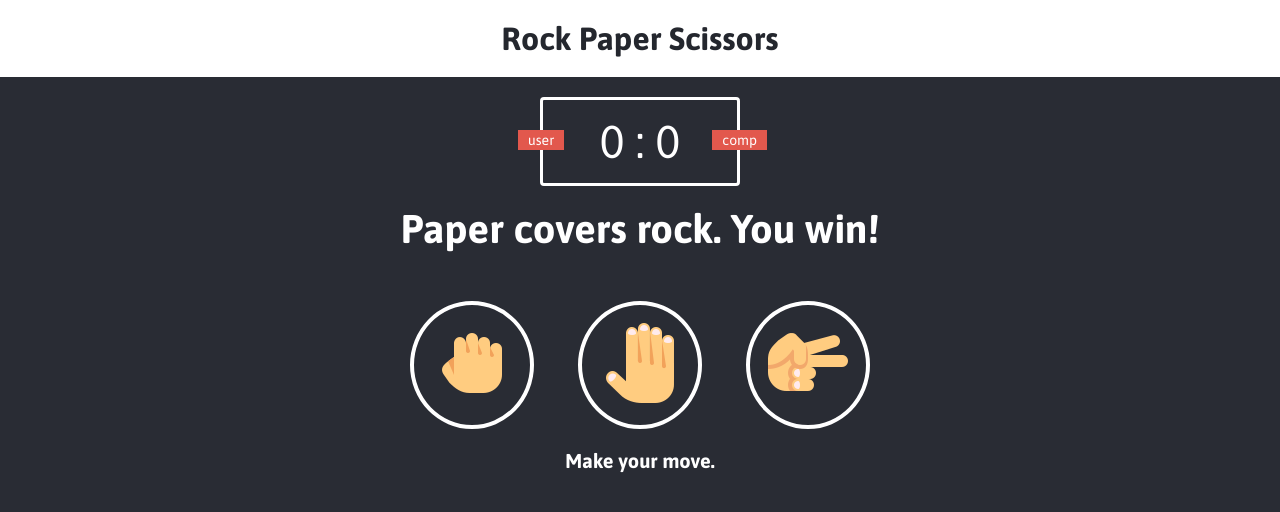
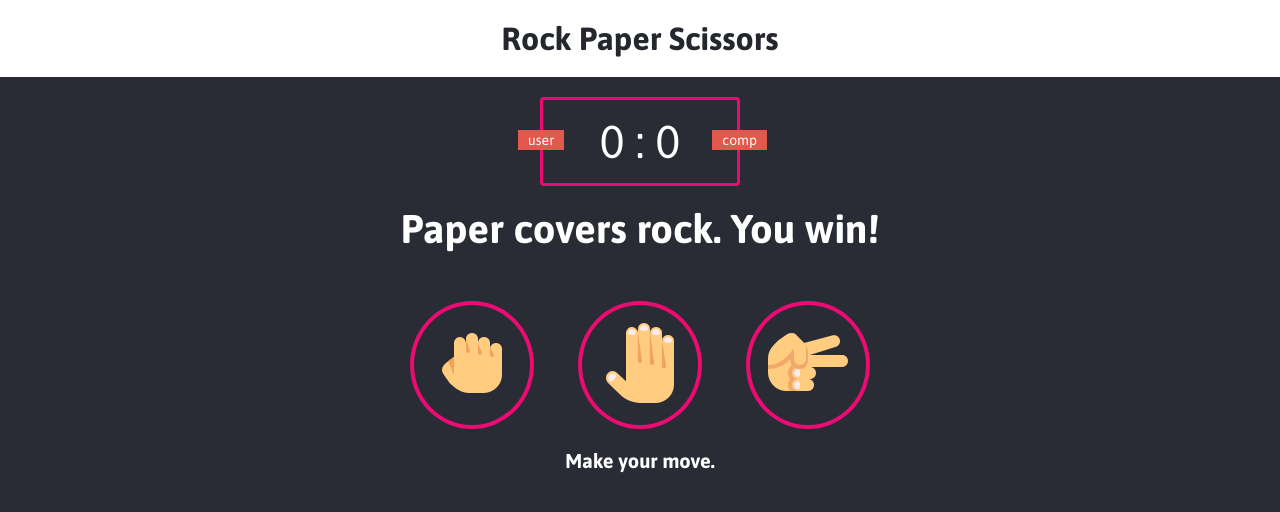
Before and after one commit to renatocortez/rock-paper-scissors-game, a plain HTML site: page index.html in a window 1280 px wide. Drawn offline with Linux system fonts and the light colour scheme.

Commit message:
Update styles.css

```diff
--- a/css/styles.css
+++ b/css/styles.css
@@ -15,6 +15,8 @@ header {
     padding: 20px;
 }
 
+
+
 header > h1 {
     color: #24272E;
     text-align: center;
@@ -23,7 +25,7 @@ header > h1 {
 
 .score-board {
     margin: 20px auto;
-    border: 3px solid white;
+    border: 3px solid rgb(236, 10, 115);
     border-radius: 4px;
     text-align: center;
     width: 200px;
@@ -71,7 +73,7 @@ header > h1 {
 }
 
 .choice {
-    border: 4px solid white;
+    border: 4px solid rgb(236, 10, 115);
     border-radius: 50%;
     margin: 0 20px;
     padding: 10px;
```
